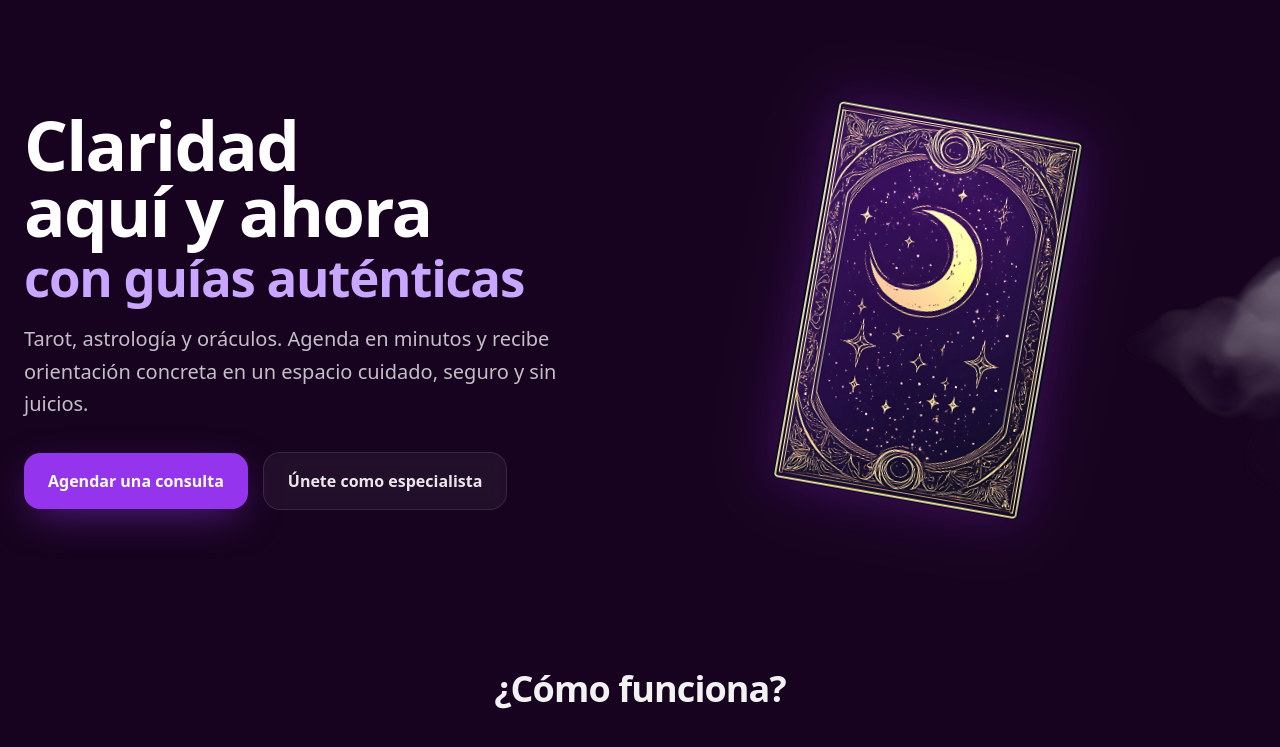
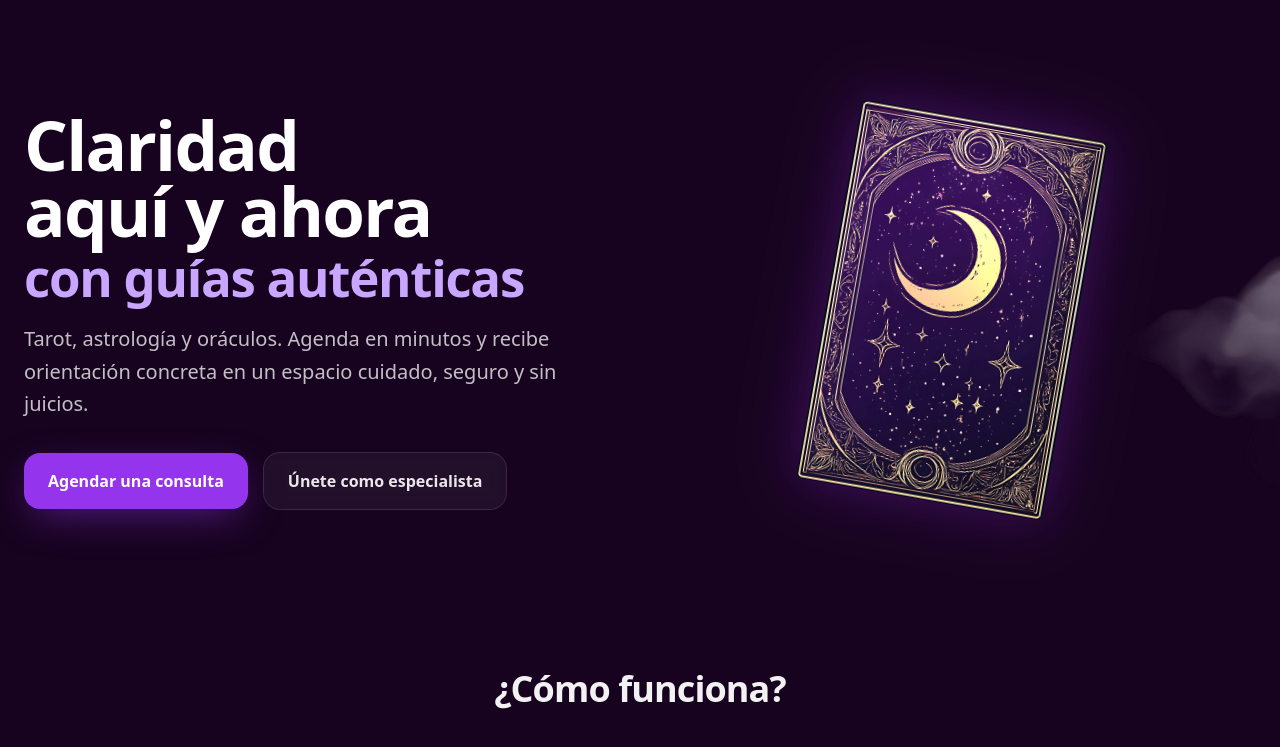
Before and after one commit to arcana302-art/arcana-v2, a Next.js app: page / in a window 1280 px wide. Shown: the top 747 px of the page. Built offline with nearby package versions, Linux system fonts and the light colour scheme.

Commit message:
Update Hero.tsx

```diff
--- a/app/components/Hero.tsx
+++ b/app/components/Hero.tsx
@@ -74,7 +74,7 @@ export default function Hero() {
               className="
                 group relative
                 w-[144px] sm:w-[171px] md:w-[197px] lg:w-[222px] xl:w-[250px]
-                translate-x-4 md:translate-x-5 lg:translate-x-6 xl:translate-x-8
+                translate-x-8 md:translate-x-10 lg:translate-x-12 xl:translate-x-14
                 rotate-[10deg]
                 transition-transform duration-500 will-change-transform
                 hover:rotate-[6deg] hover:scale-[1.05]
@@ -82,7 +82,7 @@ export default function Hero() {
                 select-none
               "
             >
-              {/* Halo suave adaptado a la forma (sobre la imagen con drop-shadow) */}
+              {/* Halo suave adaptado a la forma (drop-shadow sobre la propia carta) */}
               <Image
                 src={HERO_IMG}
                 alt="Carta / símbolo místico"
```
